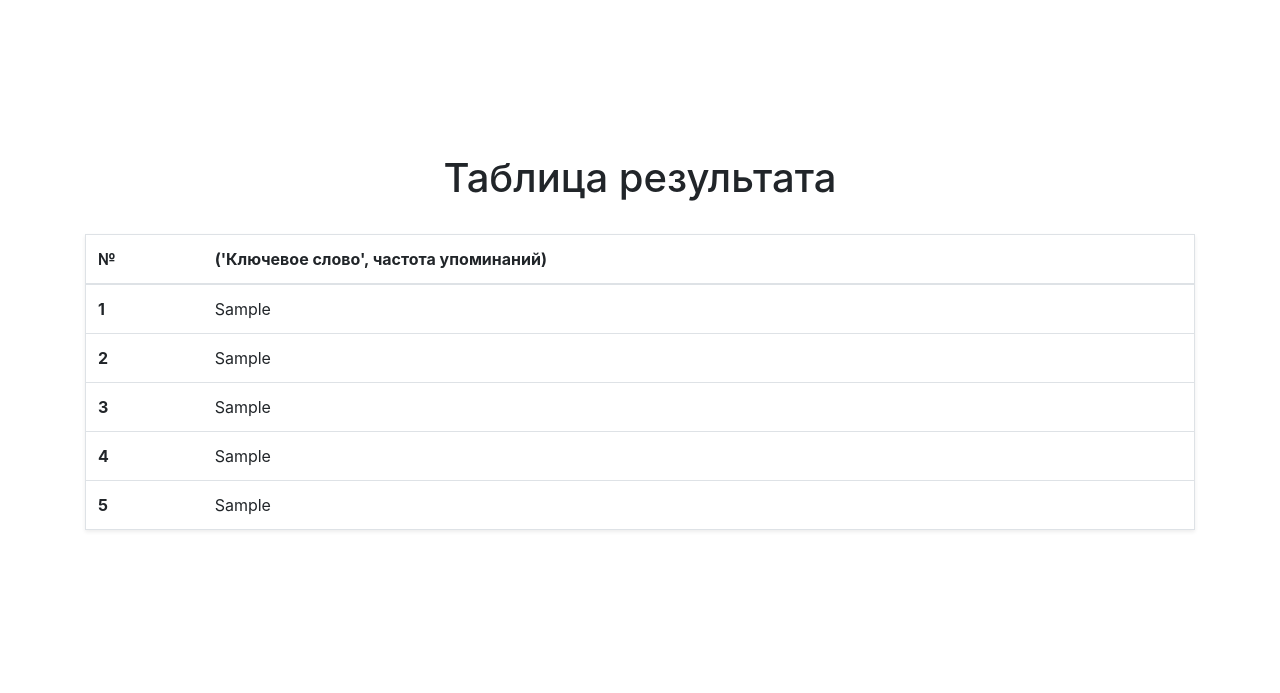
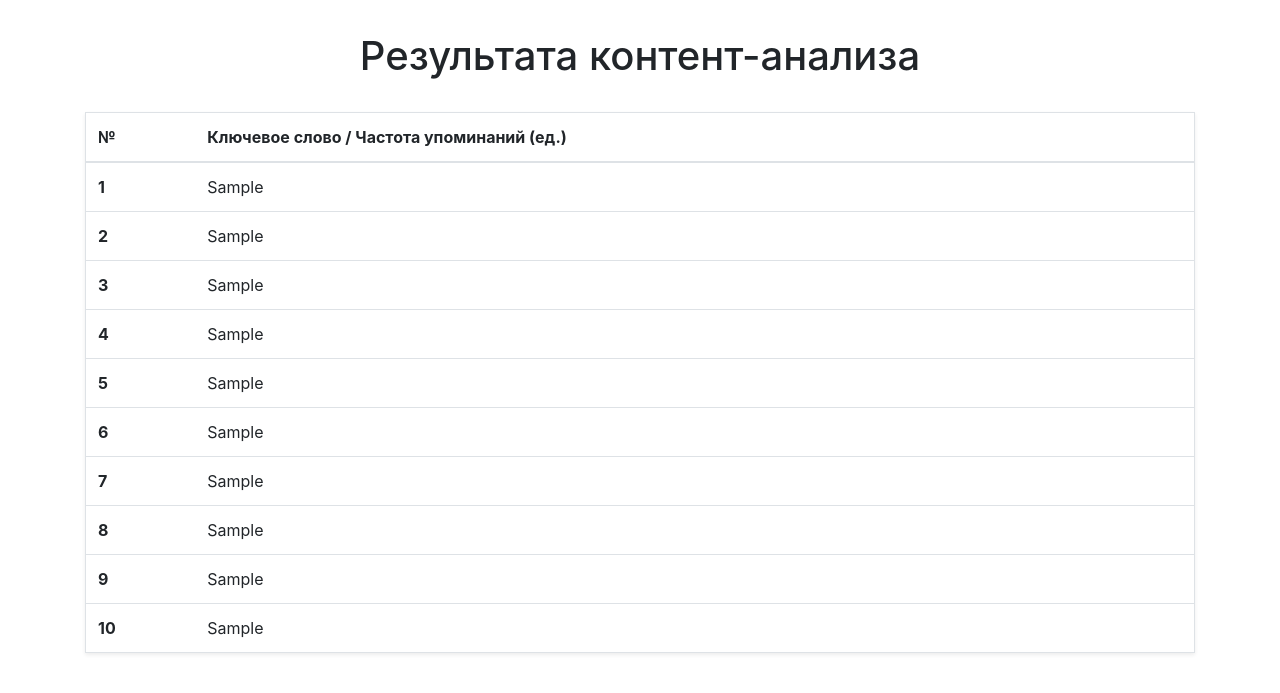
Before and after one commit to R-Mosolov/monographs-content-analysis, a Flask app: template templates/result.html in a window 1280 px wide. Shown: the part 53-746 px from the top of the page. Run offline with Flask 2, Linux system fonts and the light colour scheme; the template is opened without the code that fills it: most values are stand-ins (such as "Sample title", 1, 10 or a date in 2020); some libraries are stand-ins or nearby versions.

Commit message:
Was extended layout for showing TOP-10 results

```diff
--- a/app.py
+++ b/app.py
@@ -16,7 +16,7 @@ def getvalue():
     # 1. Add text
 
     from nltk.tokenize import sent_tokenize
-    text = request.form['data-field']
+    text = request.form['data-field'].lower()
     tokenized_text = sent_tokenize(text)
 
     from nltk.tokenize import word_tokenize
@@ -31,11 +31,17 @@ def getvalue():
     # 3. Delete stop-words
 
     from nltk.corpus import stopwords
-    stop_words = set(stopwords.words('russian'))
+    stop_words_ru = set(stopwords.words('russian'))
+    stop_words_eng = set(stopwords.words('english'))
 
     filtered_sent = []
+
     for w in text_without_punctuation_signs:
-        if w not in stop_words:
+        if w not in stop_words_ru:
+            filtered_sent.append(w)
+
+    for w in text_without_punctuation_signs:
+        if w not in stop_words_eng:
             filtered_sent.append(w)
 
     # 4. Calculate TOP-words
@@ -43,7 +49,7 @@ def getvalue():
     from nltk.probability import FreqDist
     fdist = FreqDist(filtered_sent)
 
-    result = fdist.most_common(5)
+    result = fdist.most_common(10)
 
     # 5. Return result in HTML
 
@@ -52,7 +58,13 @@ def getvalue():
     result3 = result[2]
     result4 = result[3]
     result5 = result[4]
-    return render_template('result.html', r1=result1, r2=result2, r3=result3, r4=result4,  r5=result5)
+    result6 = result[5]
+    result7 = result[6]
+    result8 = result[7]
+    result9 = result[8]
+    result10 = result[9]
+    return render_template('result.html', r1=result1, r2=result2, r3=result3, r4=result4,  r5=result5,
+                           r6=result6, r7=result7, r8=result8, r9=result9,  r10=result10)
 
 
 if __name__ == '__main__':
--- a/templates/index.html
+++ b/templates/index.html
@@ -18,8 +18,7 @@
             <textarea class="data-field mt-3 rounded"
                       name="data-field"
                       placeholder="Вставьте текст монографии..."
-                      style="min-height: 250px">
-            </textarea>
+                      style="min-height: 250px"></textarea>
             <input class="btn btn-success mt-3" type="submit" value="Запустить">
         </form>
     </main>
--- a/templates/result.html
+++ b/templates/result.html
@@ -12,12 +12,12 @@
         </nav>
     </header>
     <main class="container d-flex justify-content-center flex-column" style="height: calc(100vh - 100px)">
-        <h1 class="text-center">Таблица результата</h1>
+        <h1 class="text-center">Результата контент-анализа</h1>
         <table class="table mt-4 border shadow-sm">
             <thead>
                 <tr>
                     <th scope="col">№</th>
-                    <th scope="col">('Ключевое слово', частота упоминаний)</th>
+                    <th scope="col">Ключевое слово / Частота упоминаний (ед.)</th>
                 </tr>
             </thead>
             <tbody>
@@ -41,6 +41,26 @@
                     <th scope="row">5</th>
                     <td>{{r5}}</td>
                 </tr>
+                <tr>
+                    <th scope="row">6</th>
+                    <td>{{r6}}</td>
+                </tr>
+                <tr>
+                    <th scope="row">7</th>
+                    <td>{{r7}}</td>
+                </tr>
+                <tr>
+                    <th scope="row">8</th>
+                    <td>{{r8}}</td>
+                </tr>
+                <tr>
+                    <th scope="row">9</th>
+                    <td>{{r9}}</td>
+                </tr>
+                <tr>
+                    <th scope="row">10</th>
+                    <td>{{r10}}</td>
+                </tr>
             </tbody>
         </table>
     </main>
```
